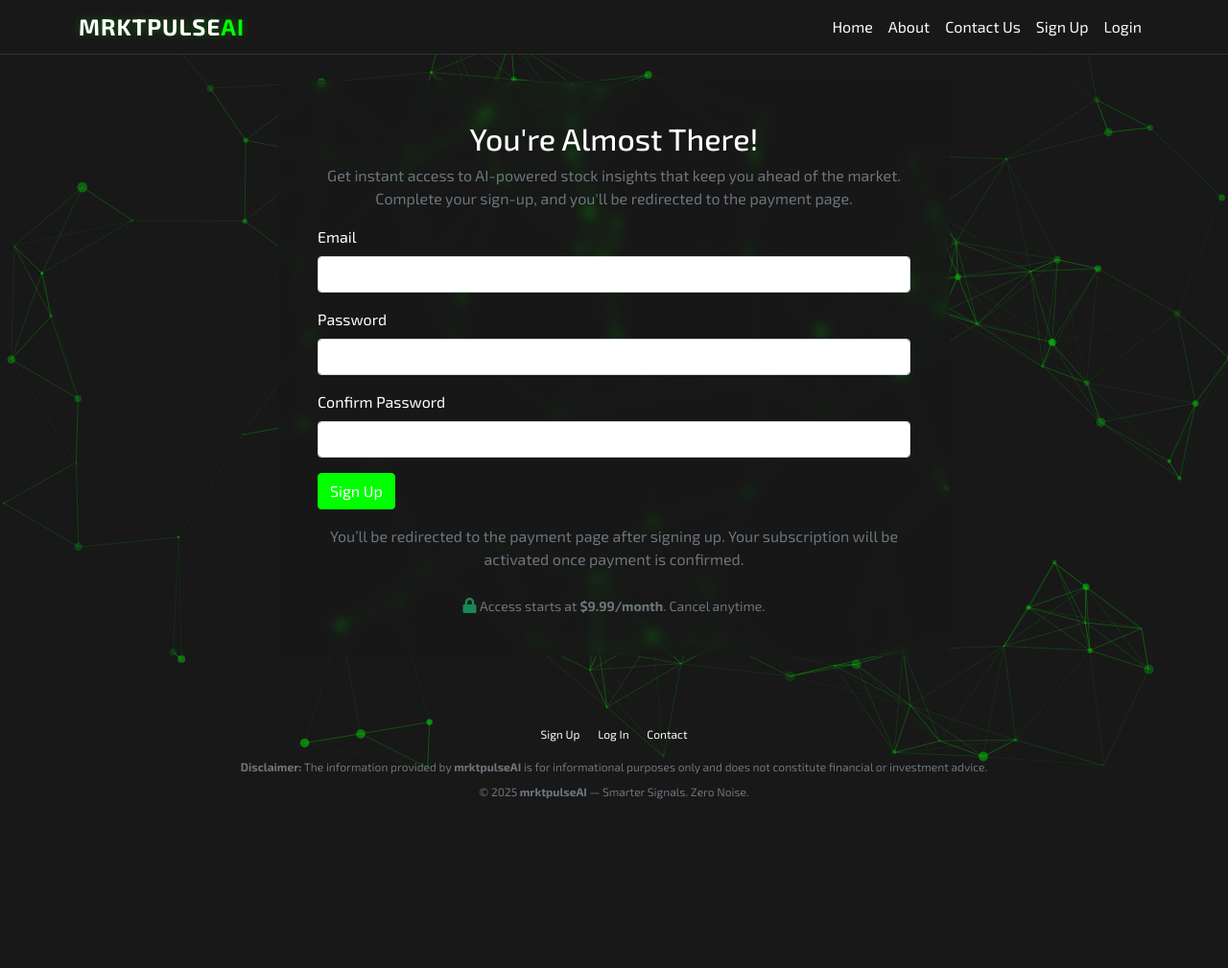
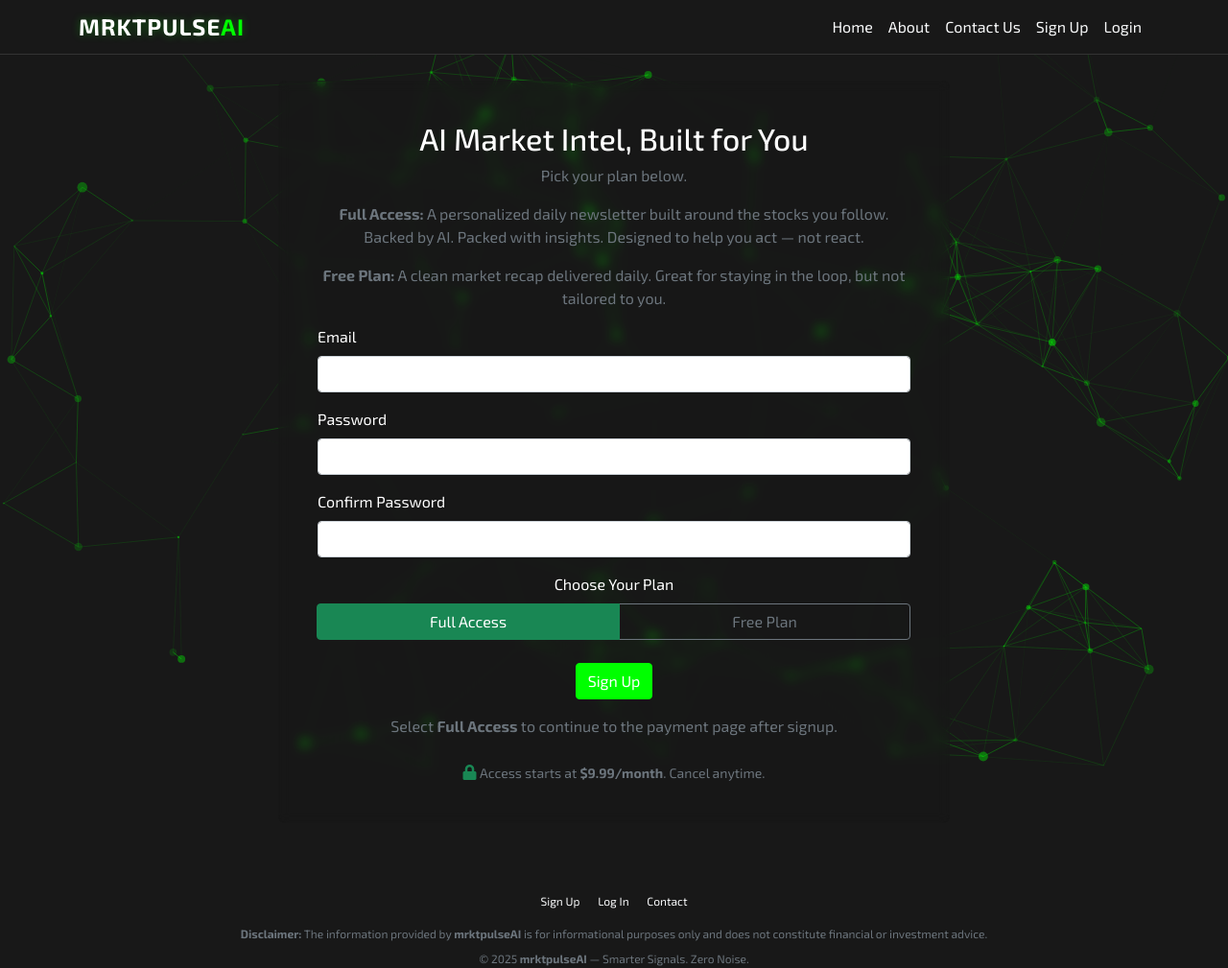
Before and after one commit to aldelarge/mrktpulseai, a Flask app: page /signup in a window 1280 px wide. Shown: the top 1009 px of the page at 96% size. Before the commit the page ends 833 px from the top, so only its background shows below. Run offline with Flask 3, Linux system fonts and the light colour scheme; some libraries are stand-ins or nearby versions.

Commit message:
added a free version....

```diff
--- a/main.py
+++ b/main.py
@@ -163,7 +163,7 @@
         print("Sending personalized emails....")
 
         for user in users:
-            if user.subscription_status != "active":
+            if user.subscription_status not in ["active", "free"]:
                 continue
 
             # ✅ Fetch user's tracked stocks
--- a/webapp/models.py
+++ b/webapp/models.py
@@ -10,7 +10,7 @@
     email = db.Column(db.String(120), unique=True, nullable=False)
     password = db.Column(db.String(200), nullable=False)
     stripe_customer_id = db.Column(db.String(255), unique=True)  # Store Stripe customer ID
-    subscription_status = db.Column(db.String(50), default='inactive')  # 'active', 'inactive', etc.
+    subscription_status = db.Column(db.String(50), default='inactive')  # 'active', 'free', 'inactive'
 
     reset_token = db.Column(db.String(255), nullable=True)  # Field to store reset token
     reset_token_expiration = db.Column(db.DateTime, nullable=True)  # Field to store expiration time
--- a/webapp/routes.py
+++ b/webapp/routes.py
@@ -121,32 +121,33 @@
 
     if form.validate_on_submit():
         email = form.email.data.lower().strip()
+        plan = request.form.get('plan') or 'paid'
+        print(f"📩 Plan received from form: {plan}")
 
         # Check if the email already exists in the database
         existing_user = User.query.filter_by(email=email).first()
         if existing_user:
             flash('Email already exists! Please log in.', 'info')
-            return redirect(url_for('routes.login'))  # Redirect to login if the user is already signed up
+            return redirect(url_for('routes.login'))
 
-        # Create a new user
+        # Create a new user with appropriate subscription status
         hashed_password = bcrypt.generate_password_hash(form.password.data).decode('utf-8')
-        user = User(email=email, password=hashed_password)
+        subscription_status = 'free'
+
+        user = User(email=email, password=hashed_password, subscription_status=subscription_status)
         db.session.add(user)
         db.session.commit()
 
-        # Log the user in automatically after signup
         login_user(user)
         flash('You have been logged in automatically after signing up!', 'success')
-        print(f"🆕 New signup: {email}")
+        print(f"🆕 New signup: {email} | Plan selected: {plan} | Status set: {subscription_status}")
 
-        # Get the next parameter if it exists
-        next_page = request.args.get('next')
-        if next_page:
-            return redirect(next_page)  # Redirect to the next page (e.g., the success page)
+        # Optional: redirect to Stripe for paid users only
+        if plan == 'paid':
+            return redirect(url_for('routes.create_checkout_session', user_id=user.id))
 
-
-        # After creating the user, we initiate the checkout session
-        return redirect(url_for('routes.create_checkout_session', user_id=user.id))
+        # Otherwise, go to dashboard directly
+        return redirect(url_for('routes.home'))
 
     return render_template('signup.html', form=form)
 
@@ -262,6 +263,14 @@
     user = User.query.filter_by(id=current_user.id).first()
 
     if request.method == 'POST':
+
+        if user.subscription_status == 'free':
+            user.subscription_status = 'inactive'
+            db.session.commit()
+            flash("You've been unsubscribed from daily emails.", 'info')
+            return redirect(url_for('routes.home'))
+
+
         # Check if the user has a stripe_customer_id (this ID identifies the customer in Stripe)
         if user.stripe_customer_id:  # Ensure user has a stripe_customer_id
             try:
--- a/webapp/templates/signup.html
+++ b/webapp/templates/signup.html
@@ -3,12 +3,18 @@
 {% block content %}
     <br>
     <div class="signup-container overlay_blur">
-    <!-- Friendly Header & Payment Notice -->
-    <h2 class="text-center">You're Almost There!</h2>
+
+    <!-- Updated Header & Plan Explanation -->
+    <h2 class="text-center">AI Market Intel, Built for You</h2>
+
     <p class="text-center text-muted">
-        Get instant access to AI-powered stock insights that keep you ahead of the market.
-        Complete your sign-up, and you'll be redirected to the payment page.
+        Pick your plan below.
     </p>
+
+    <div class="text-muted text-center mb-3">
+        <p><strong>Full Access:</strong> A personalized daily newsletter built around the stocks you follow. Backed by AI. Packed with insights. Designed to help you act — not react.</p>
+        <p><strong>Free Plan:</strong> A clean market recap delivered daily. Great for staying in the loop, but not tailored to you.</p>
+    </div>
 
     <form method="POST">
         {{ form.hidden_tag() }}
@@ -35,16 +41,30 @@
             {{ form.confirm_password(class="form-control") }}
         </div>
 
-        <button type="submit" class="btn btn-primary">Sign Up</button>
+        <!-- Plan Selector -->
+        <div class="mb-4 text-center">
+            <label class="form-label d-block mb-2">Choose Your Plan</label>
+            <div class="btn-group w-100" role="group" aria-label="Plan selection">
+                <input type="radio" class="btn-check" name="plan" value="paid" id="plan-paid" autocomplete="off" checked>
+                <label class="btn btn-outline-success" for="plan-paid">Full Access</label>
+
+                <input type="radio" class="btn-check" name="plan" value="free" id="plan-free" autocomplete="off">
+                <label class="btn btn-outline-secondary" for="plan-free">Free Plan</label>
+            </div>
+        </div>
+
+        <div class="text-center">
+            <button type="submit" class="btn btn-primary">Sign Up</button>
+        </div>
+        <!-- Payment Info -->
         <p class="text-muted text-center mt-3">
-            You’ll be redirected to the payment page after signing up.
-            Your subscription will be activated once payment is confirmed.
+            Select <strong>Full Access</strong> to continue to the payment page after signup.
         </p>
-            <!-- Trust Badge -->
+
+        <!-- Trust Badge -->
         <div class="text-center mt-4">
             <i class="fas fa-lock text-success"></i>
-            <small class="text-muted">  Access starts at <strong>$9.99/month</strong>. Cancel anytime.
-            </small>
+            <small class="text-muted">Access starts at <strong>$9.99/month</strong>. Cancel anytime.</small>
         </div>
     </form>
     </div>
```
Also changed, not shown: markdown.py (+8 -2 lines), webapp/templates/home.html (+25 -0 lines).
